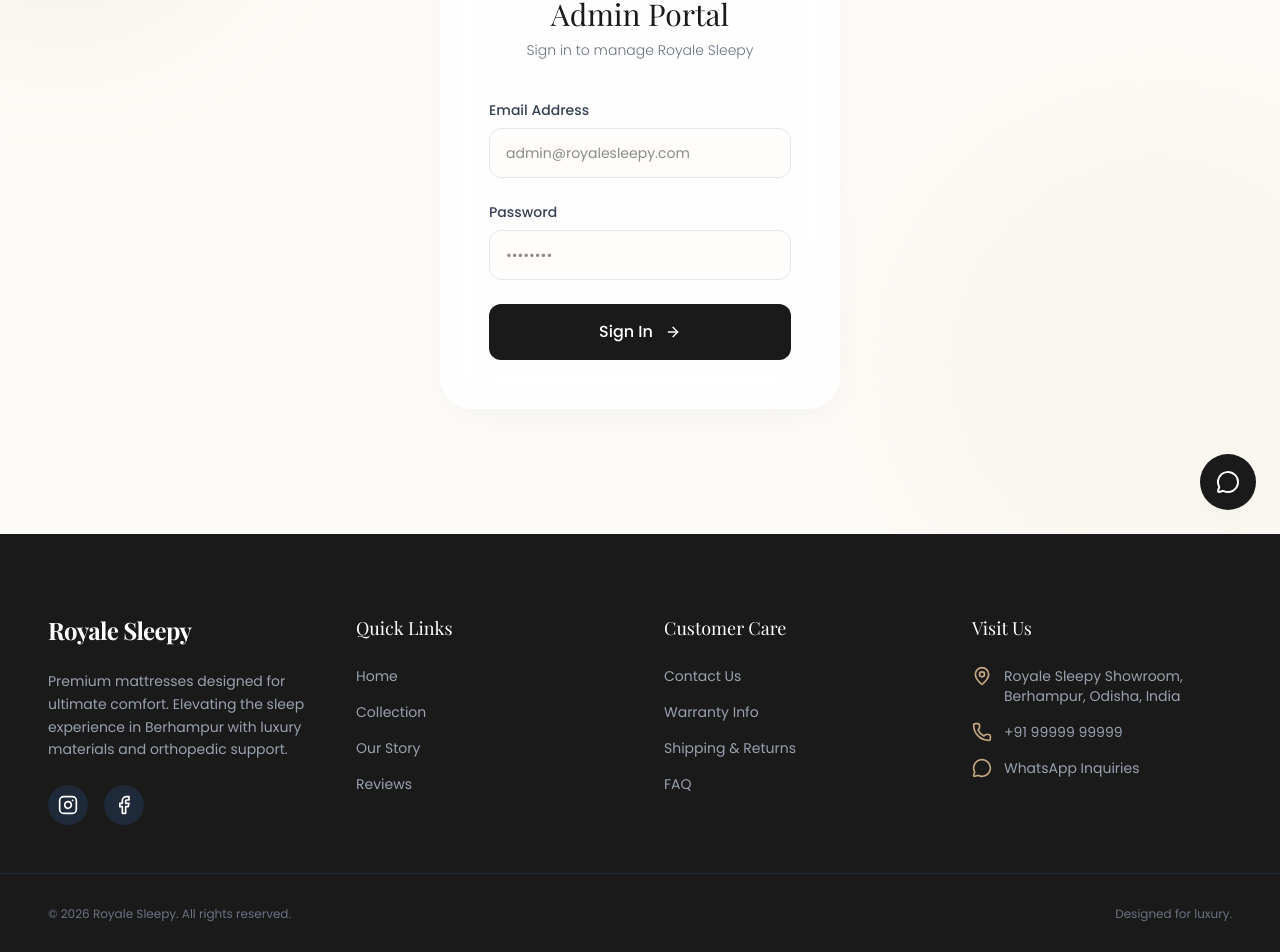
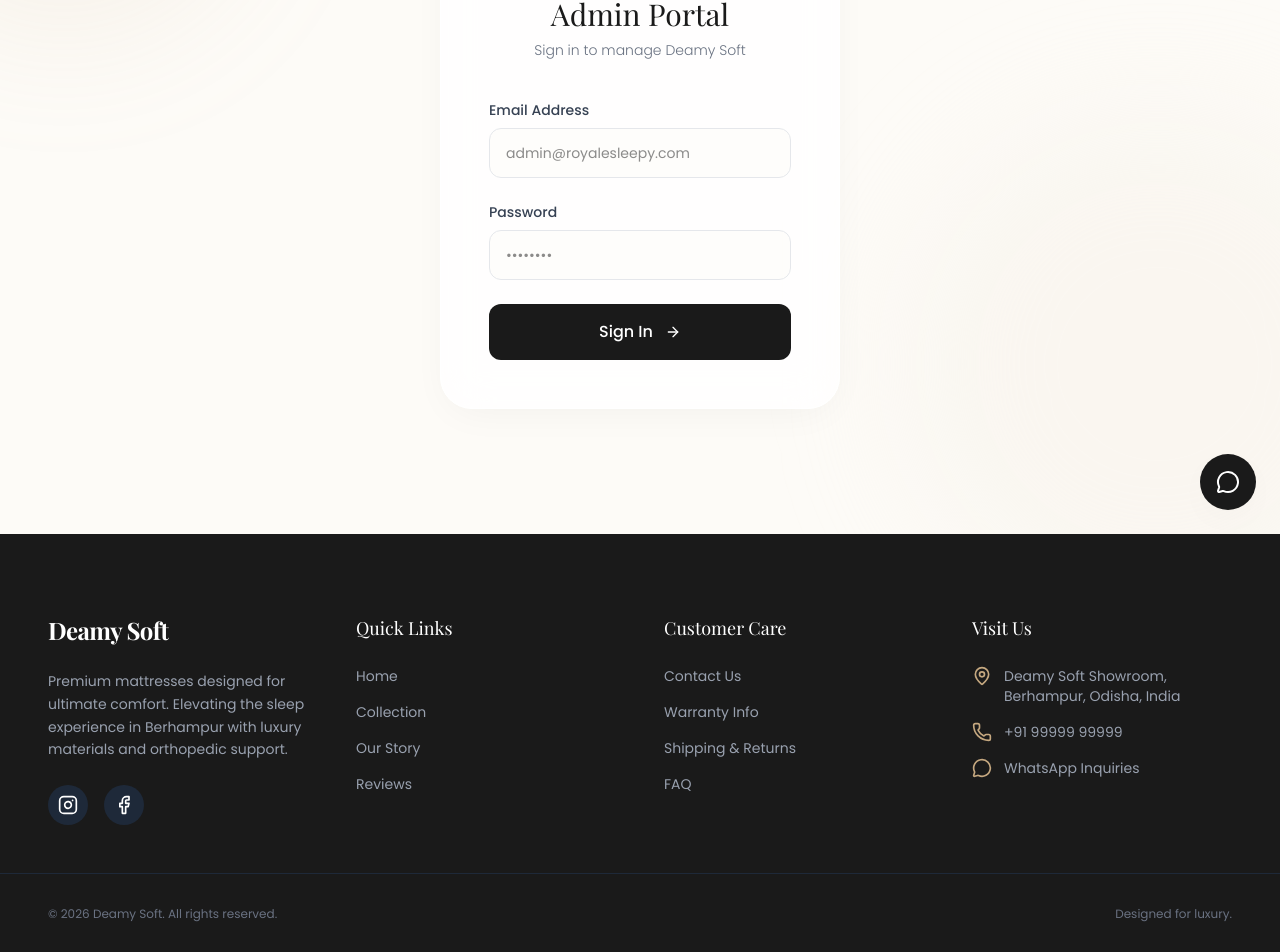
Before and after one commit to abhi-vasireddy/Royale-Sleepy-google, a React (Vite) app: page /admin/login in a window 1280 px wide. Shown: the part 266-1218 px from the top of the page. Built offline with nearby package versions, Linux system fonts and the light colour scheme; a web font is replaced by a local one.

Commit message:
Added new files and updated features

```diff
--- a/src/components/layout/Footer.tsx
+++ b/src/components/layout/Footer.tsx
@@ -8,7 +8,7 @@
       <div className="container mx-auto px-6 lg:px-12 grid grid-cols-1 md:grid-cols-4 gap-12 border-b border-gray-800 pb-12">
         <div className="col-span-1 md:col-span-1">
           <Link to="/" className="text-2xl font-serif font-bold tracking-tight mb-6 block">
-            Royale Sleepy
+            Deamy Soft
           </Link>
           <p className="text-gray-400 text-sm leading-relaxed mb-6">
             Premium mattresses designed for ultimate comfort. Elevating the sleep experience in Berhampur with luxury materials and orthopedic support.
@@ -48,7 +48,7 @@
           <ul className="space-y-4 text-sm text-gray-400">
             <li className="flex gap-3">
               <MapPin className="w-5 h-5 text-brand-gold shrink-0" />
-              <span>Royale Sleepy Showroom, <br/>Berhampur, Odisha, India</span>
+              <span>Deamy Soft Showroom, <br/>Berhampur, Odisha, India</span>
             </li>
             <li className="flex gap-3 items-center">
               <Phone className="w-5 h-5 text-brand-gold shrink-0" />
@@ -62,7 +62,7 @@
         </div>
       </div>
       <div className="container mx-auto px-6 lg:px-12 mt-8 flex flex-col md:flex-row justify-between items-center text-xs text-gray-500">
-        <p>&copy; {new Date().getFullYear()} Royale Sleepy. All rights reserved.</p>
+        <p>&copy; {new Date().getFullYear()} Deamy Soft. All rights reserved.</p>
         <p className="mt-2 md:mt-0">Designed for luxury.</p>
       </div>
     </footer>
--- a/src/components/layout/Navbar.tsx
+++ b/src/components/layout/Navbar.tsx
@@ -36,7 +36,7 @@
     <header className={navbarClasses}>
       <div className="container mx-auto px-6 lg:px-12 flex justify-between items-center">
         <Link to="/" className="text-2xl font-serif font-bold tracking-tight">
-          <span className={logoColorClass}>Royale Sleepy</span>
+          <span className={logoColorClass}>Deamy Soft</span>
         </Link>
 
         {/* Desktop Nav */}
--- a/src/components/ui/FloatChatbot.tsx
+++ b/src/components/ui/FloatChatbot.tsx
@@ -5,7 +5,7 @@
 export default function FloatChatbot() {
   const [isOpen, setIsOpen] = useState(false);
   const [messages, setMessages] = useState<{ role: 'user' | 'model'; text: string }[]>([
-    { role: 'model', text: 'Welcome to Royale Sleepy. How can I help you find the perfect mattress today?' }
+    { role: 'model', text: 'Welcome to Deamy Soft. How can I help you find the perfect mattress today?' }
   ]);
   const [input, setInput] = useState('');
   const [isLoading, setIsLoading] = useState(false);
--- a/src/components/ui/ReviewsMarquee.tsx
+++ b/src/components/ui/ReviewsMarquee.tsx
@@ -72,7 +72,7 @@
           <span className="text-brand-gold font-medium uppercase tracking-widest text-sm mb-4 block">Testimonials</span>
           <h2 className="text-3xl md:text-5xl font-serif mb-4">What Our Customers Say</h2>
           <p className="text-gray-600 font-light max-w-xl mx-auto">
-            Trusted comfort experiences from happy sleepers. Discover why Royale Sleepy is Berhampur's choice for luxury sleep.
+            Trusted comfort experiences from happy sleepers. Discover why Deamy Soft is Berhampur's choice for luxury sleep.
           </p>
         </motion.div>
       </div>
--- a/src/pages/About.tsx
+++ b/src/pages/About.tsx
@@ -20,7 +20,7 @@
             </div>
 
             <p className="text-gray-600 leading-relaxed text-lg font-light">
-              Founded in Berhampur, Odisha, Royale Sleepy was born from a simple yet powerful ideal: that a luxurious, restorative sleep is the foundation of a life well-lived.
+              Founded in Berhampur, Odisha, Deamy Soft was born from a simple yet powerful ideal: that a luxurious, restorative sleep is the foundation of a life well-lived.
             </p>
 
             <p className="text-gray-600 leading-relaxed font-light">
--- a/src/pages/AdminLogin.tsx
+++ b/src/pages/AdminLogin.tsx
@@ -56,7 +56,7 @@
 
           <div className="text-center mb-10">
             <h1 className="text-3xl font-serif text-brand-dark mb-2">Admin Portal</h1>
-            <p className="text-gray-500 font-light text-sm">Sign in to manage Royale Sleepy</p>
+            <p className="text-gray-500 font-light text-sm">Sign in to manage Deamy Soft</p>
           </div>
 
           <AnimatePresence>
--- a/src/pages/Contact.tsx
+++ b/src/pages/Contact.tsx
@@ -31,7 +31,7 @@
         <div className="text-center max-w-2xl mx-auto mb-16">
           <h1 className="text-4xl md:text-5xl font-serif mb-6">Visit Our Showroom</h1>
           <p className="text-gray-600 text-lg font-light">
-            Experience the Royale Sleepy comfort in person, or get in touch with our sleep experts online.
+            Experience the Deamy Soft comfort in person, or get in touch with our sleep experts online.
           </p>
         </div>
 
--- a/src/pages/Reviews.tsx
+++ b/src/pages/Reviews.tsx
@@ -21,7 +21,7 @@
     {
       name: "Aarav Patnaik",
       location: "Berhampur",
-      text: "The Cloud Memory mattress changed my life. I used to wake up with back pain every morning, but since switching to Royale Sleepy, I feel completely rested.",
+      text: "The Cloud Memory mattress changed my life. I used to wake up with back pain every morning, but since switching to Deamy Soft, I feel completely rested.",
       rating: 5,
     },
     {
@@ -93,7 +93,7 @@
           <span className="text-brand-gold font-medium uppercase tracking-widest text-sm mb-4 block">Testimonials</span>
           <h1 className="text-4xl md:text-5xl font-serif mb-6">Words from Our Sleepers</h1>
           <p className="text-gray-600 text-lg font-light">
-            Don't just take our word for it. Read what our valued customers have to say about their Royale Sleepy experience.
+            Don't just take our word for it. Read what our valued customers have to say about their Deamy Soft experience.
           </p>
         </div>
 
```
